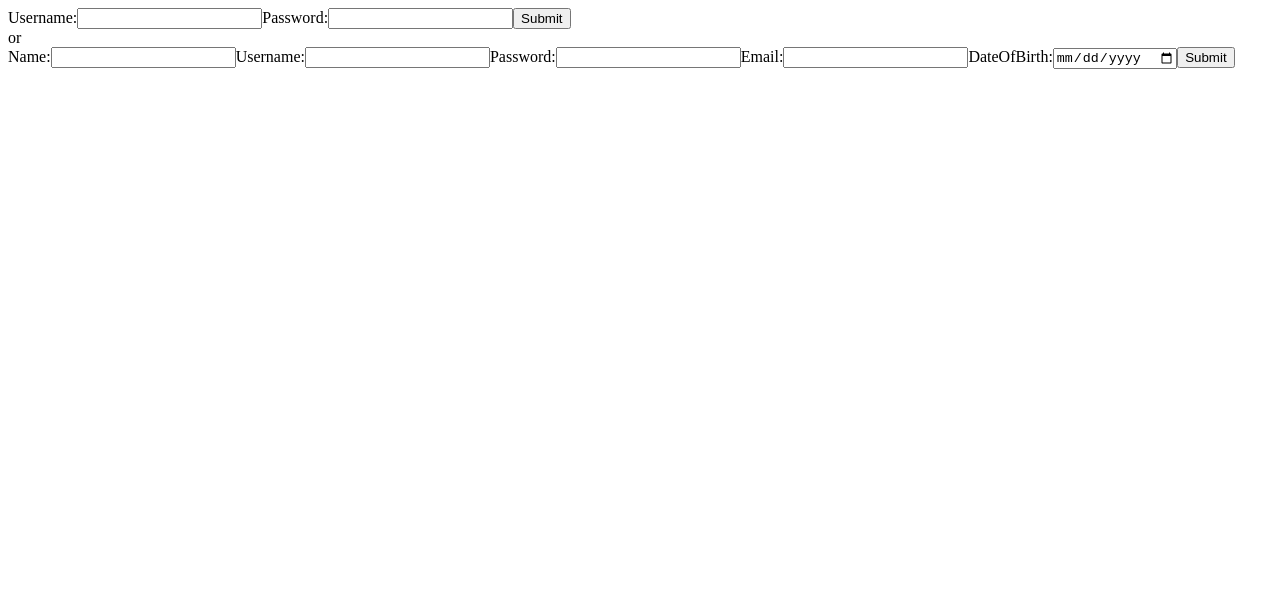
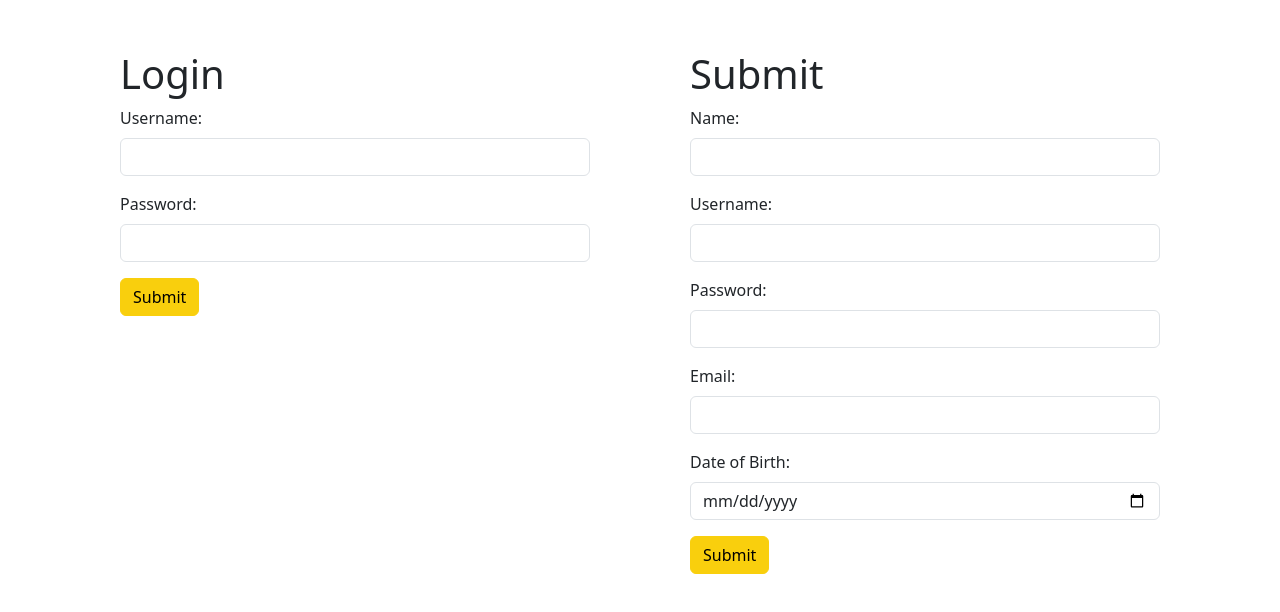
Before and after one commit to SyncMyShip/myFlix-client, a React (Vite) app: page / in a window 1280 px wide. Shown: the top 612 px of the page. Built offline with nearby package versions, Linux system fonts and the light colour scheme.

Commit message:
update layout

```diff
--- a/package.json
+++ b/package.json
@@ -9,10 +9,13 @@
   "author": "",
   "license": "ISC",
   "dependencies": {
+    "bootstrap": "^5.3.3",
     "react": "^18.3.1",
+    "react-bootstrap": "^2.10.4",
     "react-dom": "^18.3.1"
   },
   "devDependencies": {
+    "@parcel/transformer-js": "^2.12.0",
     "@parcel/transformer-sass": "^2.12.0",
     "parcel": "^2.12.0",
     "process": "^0.11.10",
--- a/src/components/login-view/login-view.jsx
+++ b/src/components/login-view/login-view.jsx
@@ -1,4 +1,6 @@
 import { useState } from "react";
+import Button from "react-bootstrap/Button";
+import Form from "react-bootstrap/Form";
 
 export const LoginView = ({ onLoggedIn }) => {
     const [username, setUsername] = useState("");
@@ -38,28 +40,30 @@ export const LoginView = ({ onLoggedIn }) => {
 
 
     return (
-        <form onSubmit={handleSubmit}>
-            <label>
-                Username:
-                <input
+        <Form onSubmit={handleSubmit}>
+            <h1>Login</h1>
+            <Form.Group className="mb-3" controlId="formUsername">
+                <Form.Label>Username:</Form.Label>
+                <Form.Control
                     type="text"
                     value={username}
                     onChange={(e) => setUsername(e.target.value)}
+                    required
                     minLength={3}
-                    required
                 />
-            </label>
-            <label>
-                Password:
-                <input
+            </Form.Group>
+
+            <Form.Group className="mb-3" controlId="formPassword">
+                <Form.Label>Password:</Form.Label>
+                <Form.Control
                     type="password"
                     value={password}
                     onChange={(e) => setPassword(e.target.value)}
                     required
-                    minLength={12}
+                    minLength={10}
                 />
-            </label>
-            <button type="submit">Submit</button>
-        </form>
+            </Form.Group>
+            <Button variant="primary" type="submit">Submit</Button>
+        </Form>
     );
 };
--- a/src/components/main-view/main-view.jsx
+++ b/src/components/main-view/main-view.jsx
@@ -3,6 +3,9 @@ import { MovieCard } from "../movie-card/movie-card";
 import { MovieView } from "../movie-view/movie-view";
 import { LoginView } from "../login-view/login-view";
 import { SignupView } from "../signup-view/signup-view";
+import Row from "react-bootstrap/Row";
+import Button from "react-bootstrap/Button";
+import Col from "react-bootstrap/Col";
 
 export const MainView = () => {
   const storedUser = JSON.parse(localStorage.getItem("user"));
@@ -24,7 +27,7 @@ export const MainView = () => {
           return {
             id: movie._id,
             title: movie.Title,
-              // image: movie.ImagePath,
+            image: movie.ImagePath,
             description: movie.Description,
             genre: movie.Genre["Name"],
             director: movie.Director["Name"]
@@ -34,56 +37,50 @@ export const MainView = () => {
       })
   }, [token]);
 
-
-    if (!user) {
   return (
+    <Row className="justify-content-md-center">
+      {!user ? (
         <>
-          <LoginView
-            onLoggedIn={(user, token) => {
+          <Col md={6} style={{padding: "50px"}}>
+            <LoginView onLoggedIn={(user, token) => {
               setUser(user);
               setToken(token);
             }}
             />
-          or
+          </Col>
+          <Col md={6} style={{padding: "50px"}}>
             <SignupView />
+          </Col>
         </>
-      );
-    }
-
-    if (selectedMovie) {
-      return <MovieView movie={selectedMovie} onBackClick={() => setSelectedMovie(null)} />;
-    }
-
-    if (movies.length === 0) {
-        return (
-          <div>
+      ) : selectedMovie ? (
+        <>
+        <Col md={8}>
+        <MovieView
+          movie={selectedMovie}
+          onBackClick={() => setSelectedMovie(null)}
+        />
+        </Col>
+        </>
+      ) : movies.length === 0 ? (
         <div>The list is empty!</div>
-              <div>
-                <br></br>
-                <button onClick={() => { setUser(null); setToken(null); localStorage.clear(); }}>Logout</button>
-            </div>
-          </div>
-        )
-    }
-
-
-  return (
-      <div>
-          <div>
+      ) : (
+        <>
           {movies.map((movie) => (
+        <Col className="mb-5" md={3} key={movie.id}>
             <MovieCard
-                    key={movie.id}
                 movie={movie}
                 onMovieClick={(newSelectedMovie) => {
                     setSelectedMovie(newSelectedMovie);
                 }}
             />
+        </Col>
           ))}
-          </div>
-          <div>
-            <br></br>
-            <button onClick={() => { setUser(null); setToken(null); localStorage.clear(); }}>Logout</button>
-          </div>
-      </div>
+        <Col>
+          <Button className="mb-3" onClick={() => { setUser(null); setToken(null); localStorage.clear(); }}>Logout</Button>
+        </Col>
+        </>
+      )
+      }
+    </Row>
   );
 };
--- a/src/components/movie-card/movie-card.jsx
+++ b/src/components/movie-card/movie-card.jsx
@@ -1,33 +1,27 @@
 import PropTypes from "prop-types";
+import { Button, Card } from "react-bootstrap";
 
 export const MovieCard = ({ movie, onMovieClick }) => {
 
     return (
-        <div
-            onClick={() => {
-                onMovieClick(movie);
-            }}
-        >
-            {movie.title}
-        </div>
+        <Card className="h-100" onClick={() => onMovieClick(movie)}>
+            <Card.Img variant="top" src={movie.image} />
+            <Card.Body>
+                <Card.Title>{movie.title}</Card.Title>
+                <Card.Text>{movie.director}</Card.Text>
+                {/* <Button onClick={() => onMovieClick(movie)} variant="link">Open</Button>       */}
+            </Card.Body>
+        </Card>
     );
 };
 
 MovieCard.propTypes = {
     movie: PropTypes.shape({
         title: PropTypes.string.isRequired,
-        // image: PropTypes.string.isRequired,
+        image: PropTypes.string,
         description: PropTypes.string.isRequired,
         genre: PropTypes.string,
-        // genre: PropTypes.shape({
-        //     name: PropTypes.string.isRequired,
-        //     description: PropTypes.string.isRequired
-        // }),
         director: PropTypes.string,
-        // director: PropTypes.shape({
-        //     name: PropTypes.string.isRequired,
-        //     bio: PropTypes.string.isRequired
-        // })
     }).isRequired,
     onMovieClick: PropTypes.func.isRequired
 };
--- /dev/null
+++ b/src/components/movie-view/movie-view.scss
@@ -0,0 +1,7 @@
+.movie-view-img {
+    display: block;
+    margin-left: auto;
+    margin-right: auto;
+    margin-top: 20px;
+    width: 50%;
+}
--- a/src/components/signup-view/signup-view.jsx
+++ b/src/components/signup-view/signup-view.jsx
@@ -1,5 +1,7 @@
 
 import{ useState } from "react";
+import Button from "react-bootstrap/Button";
+import Form from "react-bootstrap/Form";
 
 export const SignupView = () => {
     const [name, setName] = useState("");
@@ -36,53 +38,58 @@ export const SignupView = () => {
     };
 
     return (
-        <form onSubmit={handleSubmit}>
-            <label>
-                Name:
-                <input
+        <Form onSubmit={(handleSubmit)}>
+            <h1>Submit</h1>
+            <Form.Group className="mb-3" controlId="formName">
+                <Form.Label>Name:</Form.Label>
+            <Form.Control
                     type="text"
                     value={name}
                     onChange={(e) => setName(e.target.value)}
                     required
                 />
-            </label>
-            <label>
-                Username:
-                <input
+            </Form.Group>
+
+            <Form.Group className="mb-3" controlId="formUsername">
+                <Form.Label>Username:</Form.Label>
+            <Form.Control
                     type="text"
                     value={username}
                     onChange={(e) => setUsername(e.target.value)}
                     required
-                    minLength={3}
                 />
-            </label>
-            <label>
-                Password:
-                <input
+            </Form.Group>
+
+            <Form.Group className="mb-3" controlId="formPassword">
+                <Form.Label>Password:</Form.Label>
+            <Form.Control
                     type="password"
                     value={password}
                     onChange={(e) => setPassword(e.target.value)}
                     required
                 />
-            </label>
-            <label>
-                Email:
-                <input
+            </Form.Group>
+
+            <Form.Group className="mb-3" controlId="formEmail">
+                <Form.Label>Email:</Form.Label>
+            <Form.Control
                     type="email"
                     value={email}
                     onChange={(e) => setEmail(e.target.value)}
                     required
                 />
-            </label>
-            <label>
-                DateOfBirth:
-                <input
+            </Form.Group>
+
+            <Form.Group className="mb-3" controlId="formBirthday">
+                <Form.Label>Date of Birth:</Form.Label>
+            <Form.Control
                     type="date"
                     value={birthday}
                     onChange={(e) => setBirthday(e.target.value)}
+                    required
                 />
-            </label>
-            <button type="submit">Submit</button>
-        </form>
+            </Form.Group>
+            <Button variant="primary" type="submit">Submit</Button>
+        </Form>
     );
 }
--- a/src/index.jsx
+++ b/src/index.jsx
@@ -1,5 +1,6 @@
 import { createRoot } from 'react-dom/client';
 import { MainView } from './components/main-view/main-view';
+import Container from "react-bootstrap/Container";
 
 // import statement to indicate that ./index.scss needs to be bundled
 import "./index.scss";
@@ -7,7 +8,11 @@ import "./index.scss";
 
 // main component
 const App = () => {
-    return <MainView />;
+    return (
+        <Container>
+            <MainView />
+        </Container>
+    )
 };
 
 
--- a/src/index.scss
+++ b/src/index.scss
@@ -1,5 +1,13 @@
-$color: steelblue;
+// Colors
 
-.my-flix {
-    color: $color;
-}
+// #1E261F - deep blue
+// 237A8C - teal
+// CBCECE - grey-blue
+// FDFCF9 - cream
+// F9CF0D - marigold
+
+
+$primary: #F9CF0D;
+// $bs-body-bg: #FDFCF9;
+
+@import "~bootstrap/scss/bootstrap.scss";
```
Also changed, not shown: src/components/movie-view/movie-view.jsx (+24 -23 lines), 5 other files (tests, documents, lock files or other folders). Lines whose indentation alone changed are shown as unchanged.
